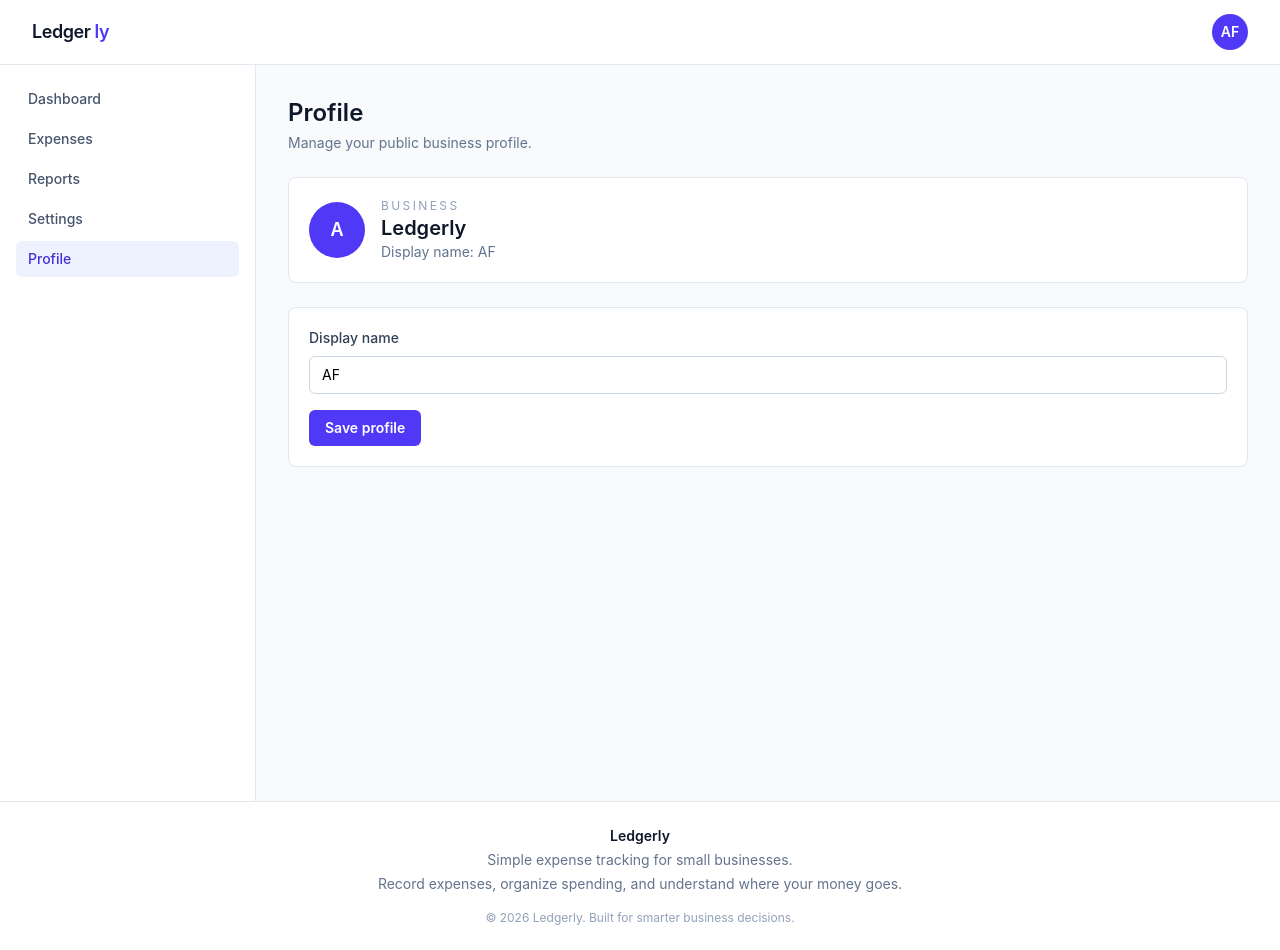
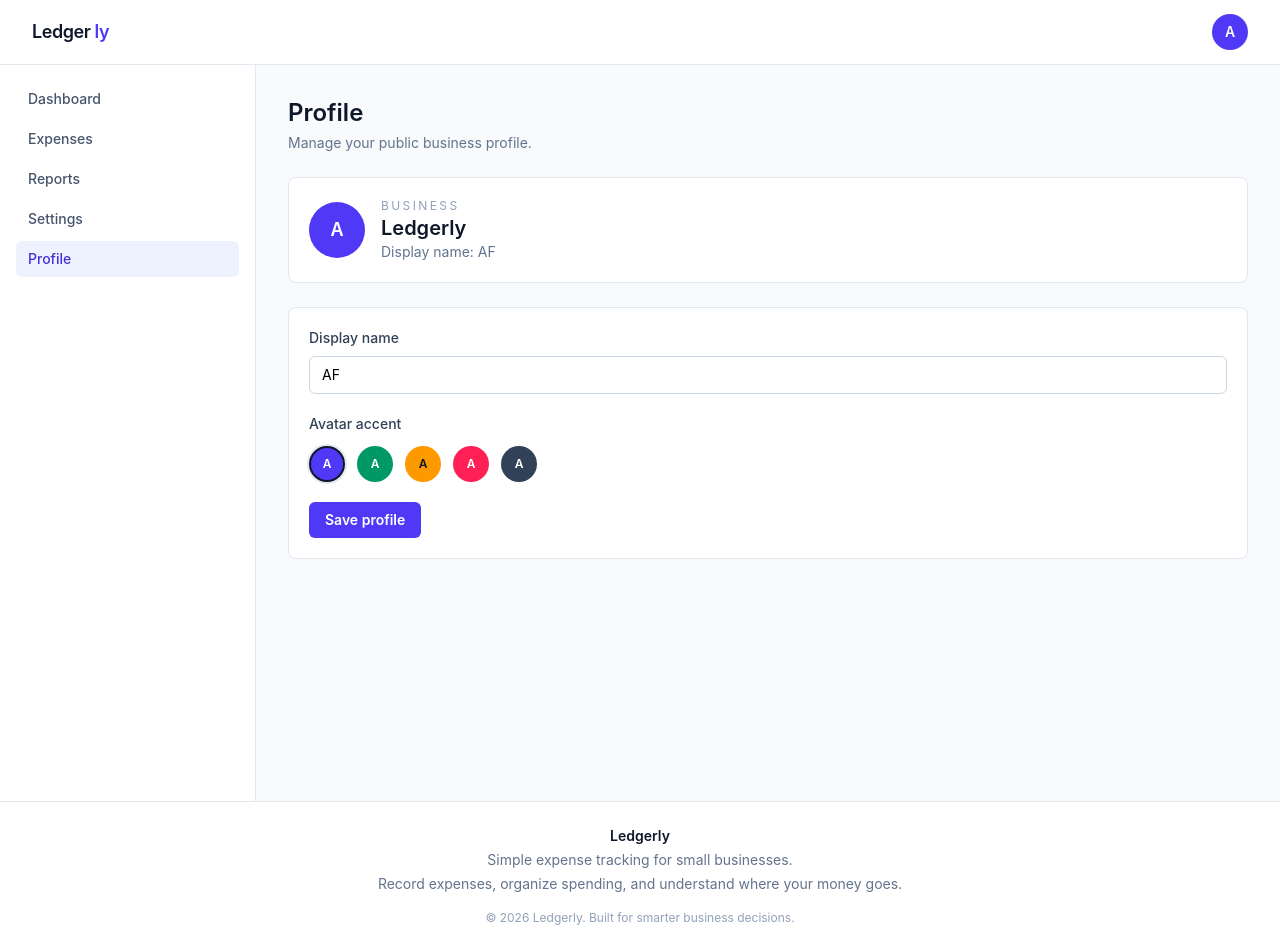
Before and after one commit to Abdulrahmanvisit/SME-Expense-Tracker-project, a React (Vite) app: page /profile in a window 1280 px wide. Built offline with nearby package versions, Linux system fonts and the light colour scheme.

Commit message:
Refine profile identity without image upload

```diff
--- a/src/components/layout/Navbar.jsx
+++ b/src/components/layout/Navbar.jsx
@@ -1,4 +1,18 @@
+import { getProfile } from '../../services/profileService'
+import getInitials from '../../utils/getInitials'
+
+const accentStyles = {
+  indigo: 'bg-indigo-600 text-white',
+  emerald: 'bg-emerald-600 text-white',
+  amber: 'bg-amber-500 text-slate-900',
+  rose: 'bg-rose-500 text-white',
+  slate: 'bg-slate-700 text-white',
+}
+
 function Navbar({ isSidebarOpen, onToggleSidebar }) {
+  const profile = getProfile()
+  const initials = getInitials(profile.displayName)
+
   return (
     <header className="sticky top-0 z-40 border-b border-slate-200 bg-white">
       <div className="flex h-16 items-center justify-between px-4 md:px-8">
@@ -21,10 +35,10 @@ function Navbar({ isSidebarOpen, onToggleSidebar }) {
 
         <div
           role="img"
-          aria-label="Signed in user avatar"
-          className="flex h-9 w-9 items-center justify-center rounded-full bg-indigo-600 text-sm font-semibold text-white"
+          aria-label={`Profile avatar for ${profile.businessName}`}
+          className={`flex h-9 w-9 items-center justify-center rounded-full text-sm font-semibold ${accentStyles[profile.accentColor] || accentStyles.indigo}`}
         >
-          AF
+          {initials}
         </div>
       </div>
     </header>
--- a/src/pages/Profile.jsx
+++ b/src/pages/Profile.jsx
@@ -1,18 +1,22 @@
-import { useState } from 'react'
-import { getProfile, saveProfile } from '../services/profileService'
+import { useMemo, useState } from 'react'
+import { getProfile, saveProfile, validAccentColors } from '../services/profileService'
+import getInitials from '../utils/getInitials'
 
-function getInitials(displayName) {
-  const cleaned = displayName?.trim() || 'AF'
-  const parts = cleaned.split(/\s+/).filter(Boolean).slice(0, 2)
-
-  if (parts.length === 0) return 'AF'
-  return parts.map((part) => part[0].toUpperCase()).join('').slice(0, 2)
+const accentStyles = {
+  indigo: 'bg-indigo-600 text-white',
+  emerald: 'bg-emerald-600 text-white',
+  amber: 'bg-amber-500 text-slate-900',
+  rose: 'bg-rose-500 text-white',
+  slate: 'bg-slate-700 text-white',
 }
 
 function Profile() {
   const [profile, setProfile] = useState(() => getProfile())
   const [displayName, setDisplayName] = useState(() => getProfile().displayName)
+  const [accentColor, setAccentColor] = useState(() => getProfile().accentColor)
   const [status, setStatus] = useState('')
+
+  const initials = useMemo(() => getInitials(displayName || profile.displayName), [displayName, profile.displayName])
 
   const handleSubmit = (event) => {
     event.preventDefault()
@@ -21,14 +25,14 @@ function Profile() {
     const updatedProfile = saveProfile({
       ...profile,
       displayName: trimmedValue || profile.displayName,
+      accentColor,
     })
 
     setProfile(updatedProfile)
     setDisplayName(updatedProfile.displayName)
+    setAccentColor(updatedProfile.accentColor)
     setStatus('Profile updated successfully.')
   }
-
-  const initials = getInitials(displayName || profile.displayName)
 
   return (
     <section className="space-y-6">
@@ -42,7 +46,7 @@ function Profile() {
           <div
             role="img"
             aria-label={`Profile avatar for ${profile.businessName}`}
-            className="flex h-14 w-14 items-center justify-center rounded-full bg-indigo-600 text-lg font-semibold text-white"
+            className={`flex h-14 w-14 items-center justify-center rounded-full text-lg font-semibold ${accentStyles[profile.accentColor] || accentStyles.indigo}`}
           >
             {initials}
           </div>
@@ -71,9 +75,28 @@ function Profile() {
           />
         </div>
 
+        <div className="mt-5">
+          <p className="text-sm font-medium text-slate-700">Avatar accent</p>
+          <div className="mt-3 flex flex-wrap gap-3">
+            {validAccentColors.map((color) => (
+              <button
+                key={color}
+                type="button"
+                aria-label={`Use ${color} accent color`}
+                onClick={() => setAccentColor(color)}
+                className={`flex h-9 w-9 items-center justify-center rounded-full border-2 text-xs font-semibold ${
+                  accentColor === color ? 'border-slate-900 ring-2 ring-slate-200' : 'border-transparent'
+                } ${accentStyles[color]}`}
+              >
+                {getInitials(displayName || profile.displayName)}
+              </button>
+            ))}
+          </div>
+        </div>
+
         <button
           type="submit"
-          className="mt-4 rounded-md bg-indigo-600 px-4 py-2 text-sm font-semibold text-white hover:bg-indigo-700"
+          className="mt-5 rounded-md bg-indigo-600 px-4 py-2 text-sm font-semibold text-white hover:bg-indigo-700"
         >
           Save profile
         </button>
--- a/src/services/profileService.js
+++ b/src/services/profileService.js
@@ -3,7 +3,10 @@ const STORAGE_KEY = "profile";
 const defaultProfile = {
   businessName: "Ledgerly",
   displayName: "AF",
+  accentColor: "indigo",
 };
+
+const validAccentColors = ["indigo", "emerald", "amber", "rose", "slate"];
 
 function getProfile() {
   try {
@@ -11,6 +14,10 @@ function getProfile() {
     if (!stored) return { ...defaultProfile };
 
     const parsed = JSON.parse(stored);
+    const nextAccentColor = validAccentColors.includes(parsed?.accentColor)
+      ? parsed.accentColor
+      : defaultProfile.accentColor;
+
     return {
       ...defaultProfile,
       ...parsed,
@@ -18,6 +25,7 @@ function getProfile() {
         typeof parsed?.displayName === "string" && parsed.displayName.trim()
           ? parsed.displayName.trim()
           : defaultProfile.displayName,
+      accentColor: nextAccentColor,
     };
   } catch {
     return { ...defaultProfile };
@@ -33,6 +41,9 @@ function saveProfile(profile) {
         typeof profile?.displayName === "string" && profile.displayName.trim()
           ? profile.displayName.trim()
           : defaultProfile.displayName,
+      accentColor: validAccentColors.includes(profile?.accentColor)
+        ? profile.accentColor
+        : defaultProfile.accentColor,
     };
 
     localStorage.setItem(STORAGE_KEY, JSON.stringify(nextProfile));
@@ -42,4 +53,4 @@ function saveProfile(profile) {
   }
 }
 
-export { getProfile, saveProfile, defaultProfile };
+export { getProfile, saveProfile, defaultProfile, validAccentColors };
--- /dev/null
+++ b/src/utils/getInitials.js
@@ -0,0 +1,15 @@
+function getInitials(displayName) {
+  const cleaned = typeof displayName === "string" ? displayName.trim() : "";
+
+  if (!cleaned) return "AF";
+
+  const parts = cleaned.split(/\s+/).filter(Boolean).slice(0, 2);
+  if (parts.length === 0) return "AF";
+
+  return parts
+    .map((part) => part[0].toUpperCase())
+    .join("")
+    .slice(0, 2);
+}
+
+export default getInitials;
```
